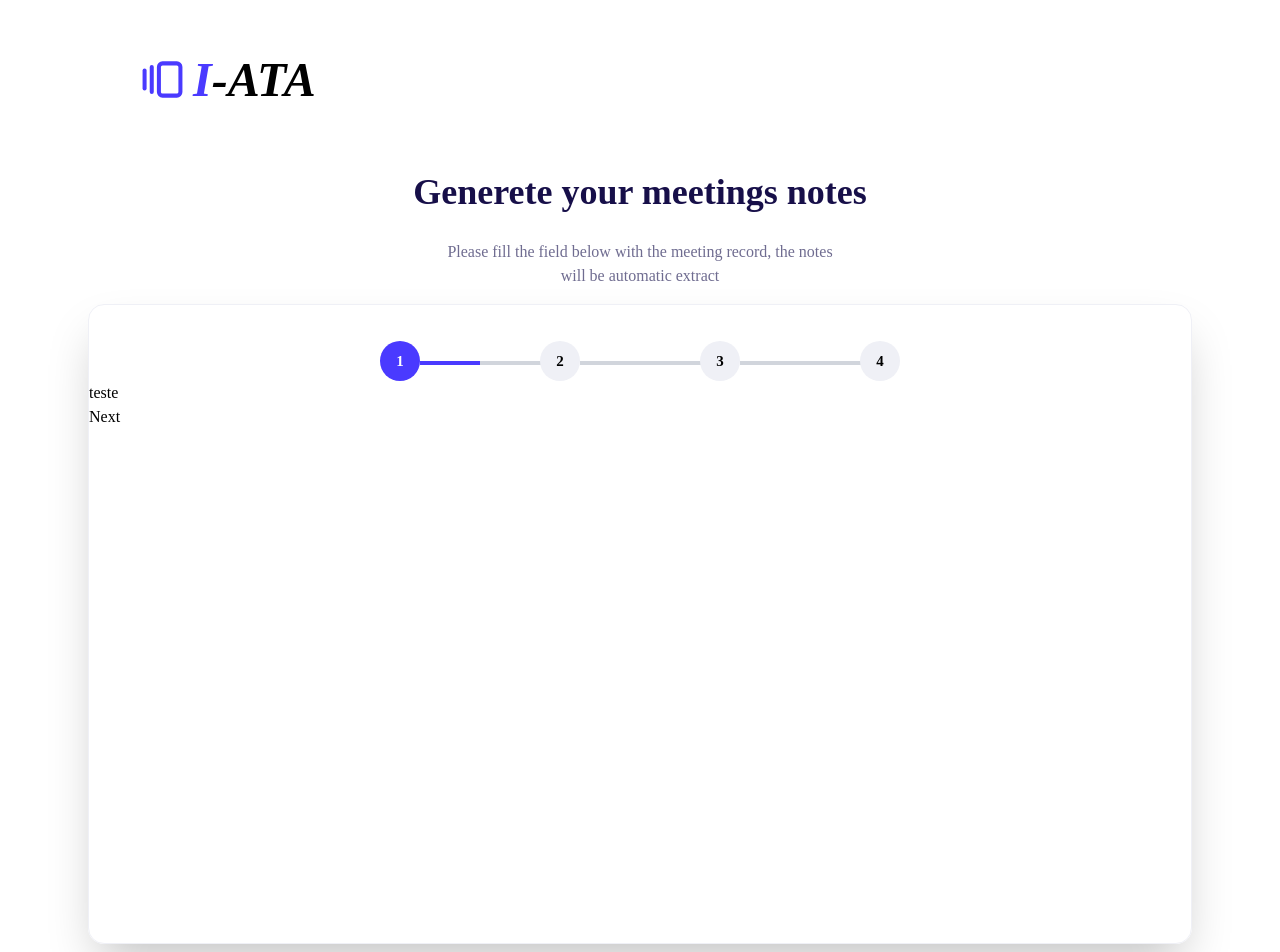
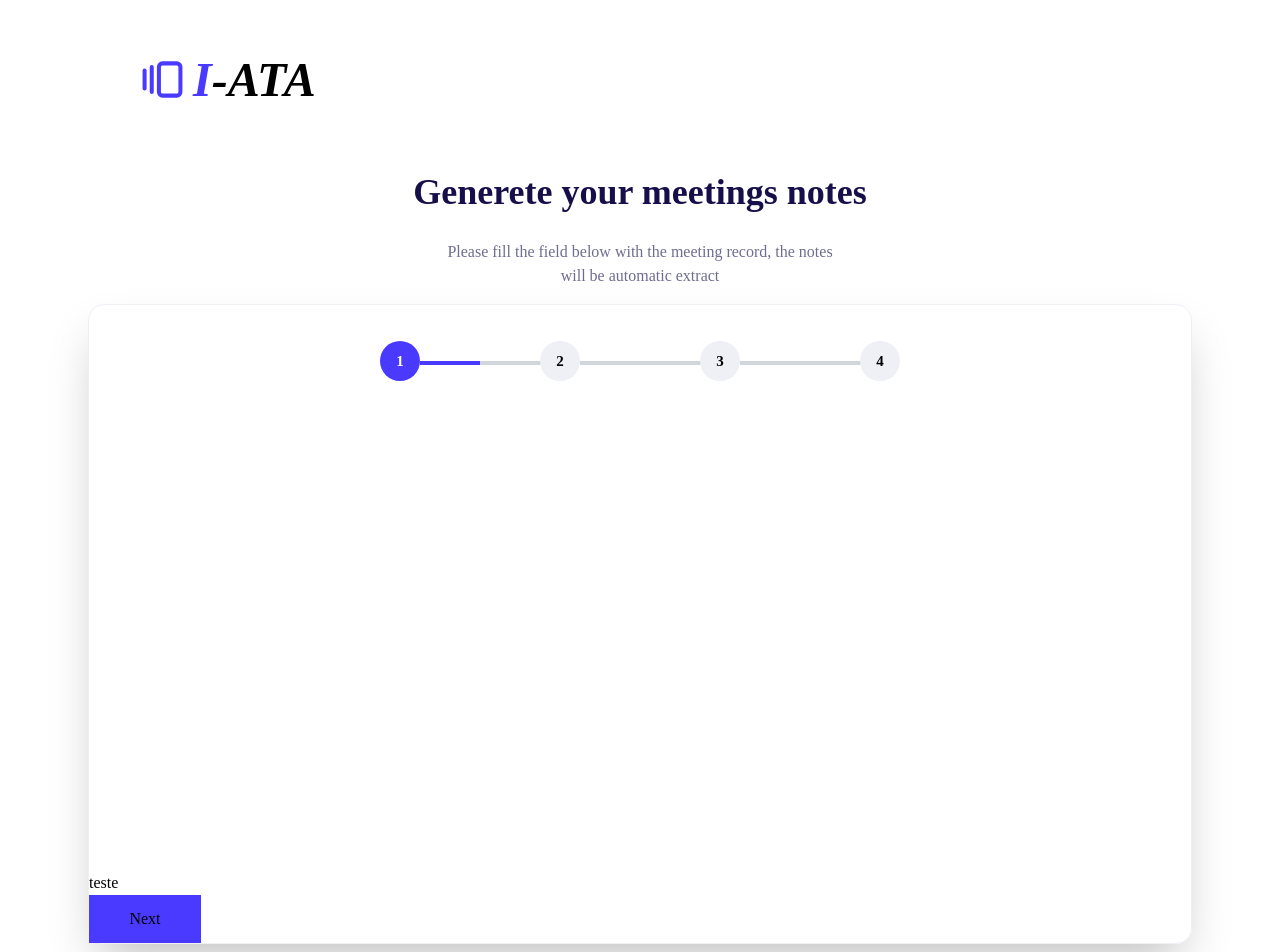
Before and after one commit to RogerPatriota/i-ATA, a React (Vite) app in the folder frontend/: page / in a window 1280 px wide. Shown: the top 952 px of the page. Built offline with nearby package versions, Linux system fonts and the light colour scheme; a web font is replaced by a local one.

Commit message:
build: fix changeTab function

```diff
--- a/frontend/src/components/ProgressBar.jsx
+++ b/frontend/src/components/ProgressBar.jsx
@@ -7,7 +7,7 @@ const ProgressSteps = (props) => {
           {props.steps.map((step, index) => (
             <div key={step.number} className="relative z-10 flex flex-col items-center mt-4">
               <div className={
-                `w-10 h-10 rounded-full  flex items-center justify-center transition duration-400 ease-in-out
+                `w-10 h-10 rounded-full  flex items-center justify-center transition duration-500 ease-in-out
                 ${index < props.currentStep ? 'bg-[#4A3AFF] text-white font-bold' : 'bg-[#EFF0F6]'}
                 `}>
                 {index + 1 < props.currentStep ? (
@@ -19,8 +19,8 @@ const ProgressSteps = (props) => {
 
               {index < (props.steps.length - 1) && (
                 <div className='absolute top-1/2 left-full w-32 h-1'>
-                  <div className={`h-full ${index < props.currentStep - 1 ? 'bg-[#4A3AFF]' : 'bg-gray-300'}`}>
-                    <div className={`h-full w-15 ${(index + 1) == props.currentStep ? 'bg-[#4A3AFF]' : ''}`}></div>
+                  <div className={`h-full transition-colors duration-400 ${index < props.currentStep - 1 ? 'bg-[#4A3AFF]' : 'bg-gray-300'}`}>
+                    <div className={`h-full w-15 ${(index + 1) == props.currentStep ? 'bg-[#4A3AFF]' : 'w-32'}`}></div>
                   </div>
                 </div>
               )}
--- a/frontend/src/components/ProgressContent.jsx
+++ b/frontend/src/components/ProgressContent.jsx
@@ -25,17 +25,18 @@ export function ProgressContent() {
 
     function changeTab() {
         if (currentStep < steps.length) {
-            setCurrentStep = currentStep + 1
+            setCurrentStep(currentStep + 1 )
         } else {
 
         }
     }
 
     return (
-        <div className="m-4 border-1 border-[#EFF0F6] shadow-2xl rounded-2xl w-[100%]  h-160">
+        <div className="m-4 border-1 border-[#EFF0F6] shadow-2xl rounded-2xl w-[100%] h-160 flex flex-col">
             <ProgressBar steps={steps} currentStep={currentStep}/>
             { steps[currentStep - 1].label}
-            <button onClick={changeTab}>Next</button>
+
+            <button onClick={changeTab} className="w-28 h-12 bg-[#4A3AFF]">Next</button>
         </div>
     )
 }
```
